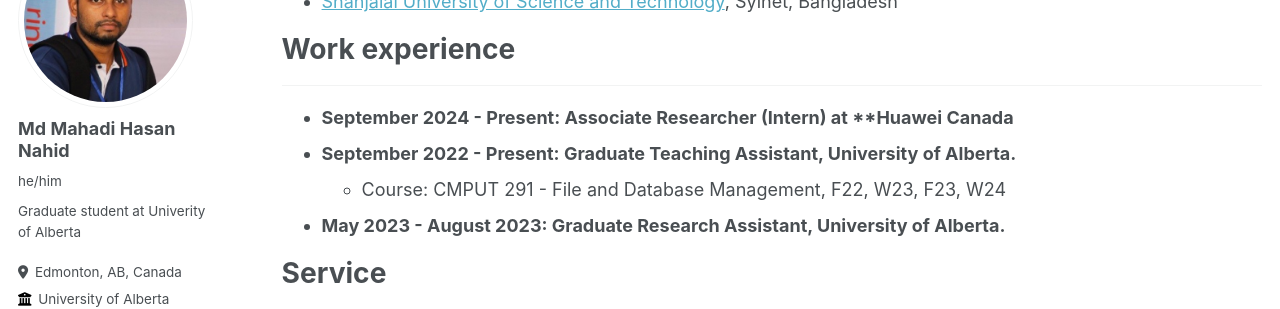
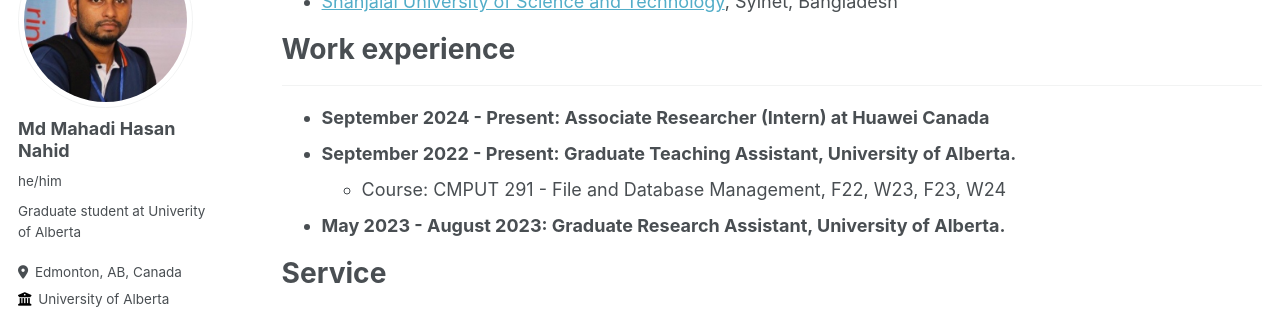
Before and after one commit to mahadi-nahid/mahadi-nahid.github.io, a Jekyll site: the page built from _pages/education-awards.md, in a window 1280 px wide and 900 px high, scrolled down 565 px. Shown: the part 153-462 px from the top of the window. Built offline with Jekyll 4.4.1, drawn with Linux system fonts in a browser that asks for light colours; some web fonts are replaced.

```diff
--- a/_pages/education-awards.md
+++ b/_pages/education-awards.md
@@ -24,7 +24,7 @@ author_profile: true
 
 # Work experience
 -----------
-* **September 2024 - Present: Associate Researcher (Intern) at **Huawei Canada**
+* **September 2024 - Present: Associate Researcher (Intern) at Huawei Canada**
 * **September 2022 - Present: Graduate Teaching Assistant, University of Alberta.**
   * Course: CMPUT 291 - File and Database Management, F22, W23, F23, W24
 * **May 2023 - August 2023: Graduate Research Assistant, University of Alberta.**
```
